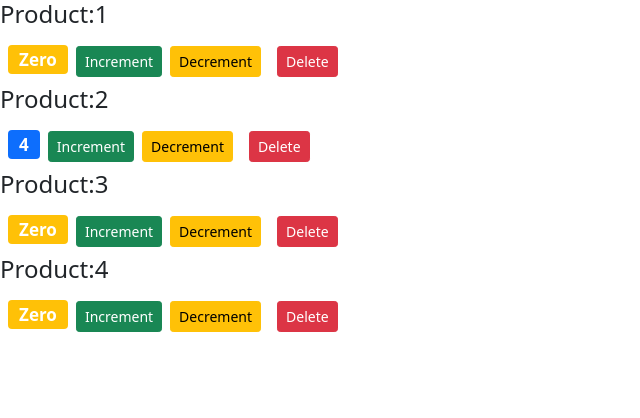
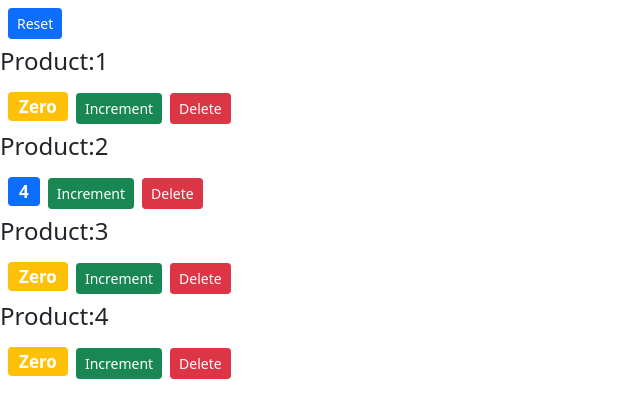
Before and after one commit to fortuneonyeka/cart-counter, a React (Create React App) app: page / in a window 1280 px wide. Shown: the top 418 px of the page, without its empty margins (0-640 px from the left). Built offline with nearby package versions, Linux system fonts and the light colour scheme.

Commit message:
removed local state

```diff
--- a/src/components/counter.jsx
+++ b/src/components/counter.jsx
@@ -2,22 +2,7 @@ import React from 'react'
 
 class Counter extends React.Component {
 
-  state = {
-    value: this.props.counter.value,
-    // imageUrl: 'https://picsum.photos/100'
 
-  };
-  //BINDING EVENT HANDLERS
-  // constructor() {
-  //   super()
-  //   this.handleIncrement = this.handleIncrement.bind(this)
-  // }
-   handleIncrement = () => {
-    this.setState({ value:this.state.value + 1 })
-  }
-   handleDecrement = () => {
-    this.setState({ value:this.state.value - 1 })
-  }
 
 
 
@@ -28,8 +13,9 @@ class Counter extends React.Component {
         {/* <img className="img m-4" src={this.state.imageUrl} alt="picsum" /> */}
         {this.props.children}
         <span className={this.getBadgeClasses()} style={{fontSize: 17}}>{this.formatCount()}</span>
-        <button onClick={this.handleIncrement} className="btn btn-success btn-sm">Increment</button>
-        <button onClick={this.handleDecrement} className="btn btn-warning btn-sm m-2">Decrement</button>
+        <button onClick={ () => this.props.onIncrememnt(this.props.counter)} className="btn btn-success btn-sm">Increment</button>
+        {/* <button onClick={this.props.onDecrement(this.props.counter)} className="btn btn-warning btn-sm m-2">Decrement</button> */}
+
         <button onClick={() => this.props.onDelete(this.props.counter.id)} className="btn btn-danger btn-sm m-2">Delete</button>
       </div>
 
@@ -39,12 +25,12 @@ class Counter extends React.Component {
   getBadgeClasses()
   {
     let classes = " m-2 badge bg-";
-    classes += this.state.value === 0 ? "warning" : "primary";
+    classes += this.props.counter.value === 0 ? "warning" : "primary";
     return classes;
   }
 
   formatCount () {
-    const { value } = this.state;
+    const { value } = this.props.counter;
     return value === 0 ? 'Zero' : value;
   }
 }
--- a/src/components/counters.jsx
+++ b/src/components/counters.jsx
@@ -11,6 +11,21 @@ class Counters extends React.Component {
     ]
   }
 
+  handleIncrement = (counter) => {
+    const counters = [...this.state.counters];
+    const index = counters.indexOf(counter)
+    counters[index] = { ...counter }
+    counters[index].value ++
+    this.setState({counters})
+  }
+  //  handleDecrement = (counter) => {
+  //   const dcounters = [...this.state.counters];
+  //   const index = dcounters.indexOf(counter)
+  //   dcounters[index] = { ...counter }
+  //   dcounters[index].value -=
+  //   this.setState({dcounters})
+  // }
+
   //RULL OF THUMB:ONLY THE COMPONENTS THAT OWNS A STATE CAN MODIFY IT
   //HENCE WE RAISED THE EVENT HANDLE HERE PASS IT AS PROP TO counter.js
   handleDelete = (id) => {
@@ -19,9 +34,19 @@ class Counters extends React.Component {
 
   }
 
+  handleReset = () => {
+    const counters = this.state.counters.map(i => {
+      i.value = 0;
+      return i;
+    });
+    this.setState({counters})
+  }
+
   render() {
     return <div>
-      {this.state.counters.map(counter => <Counter key={counter.id} counter={counter} onDelete={this.handleDelete}><h4>Product:{counter.id}</h4></Counter>)}
+      <button onClick={this.handleReset} className="btn btn-primary btn-sm m-2">Reset</button>
+
+      {this.state.counters.map(counter => <Counter key={counter.id} counter={counter} onDelete={this.handleDelete} onIncrememnt={this.handleIncrement} ><h4>Product:{counter.id}</h4></Counter>)}
     </div>;
   }
 }
```
